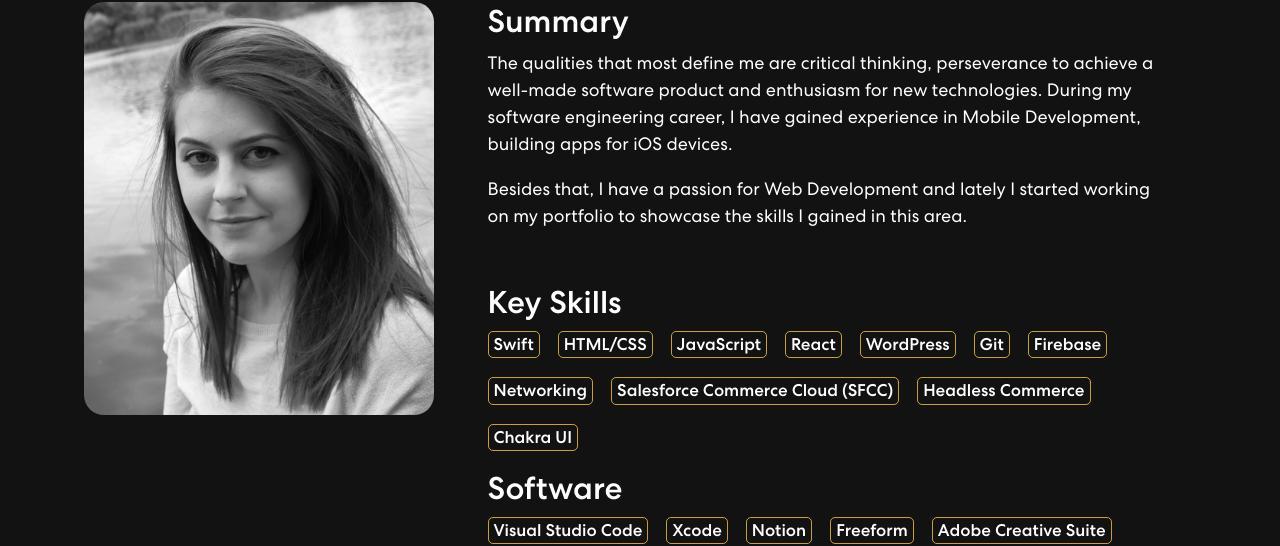
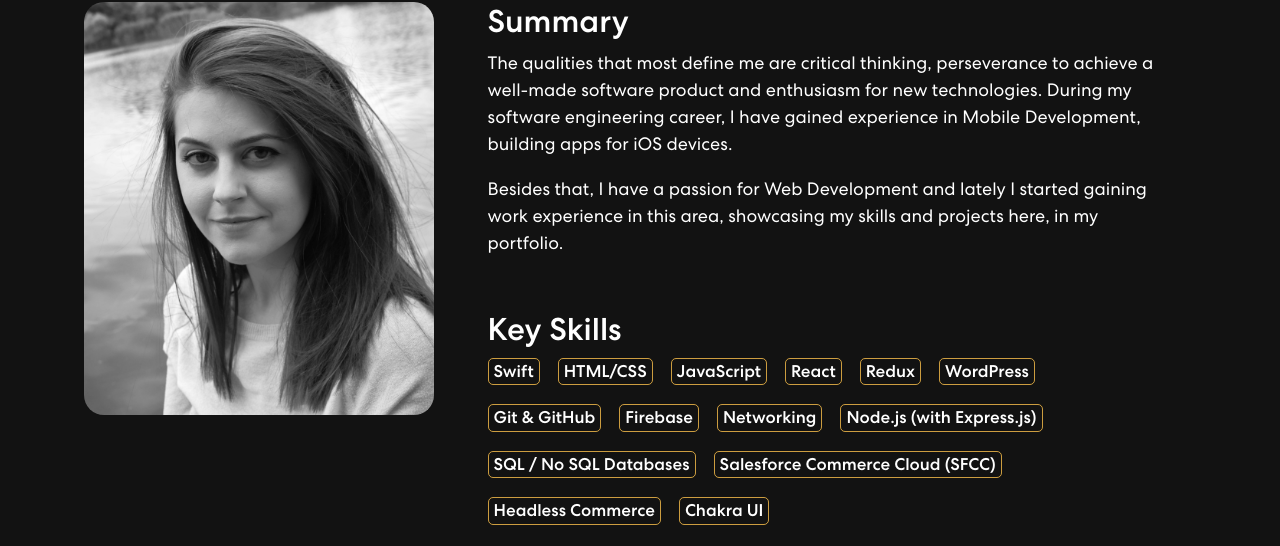
Before and after one commit to nanualinav/personal-portfolio, a React (Create React App) app: page / in a window 1280 px wide. Shown: the part 852-1398 px from the top of the page. Built offline with nearby package versions, Linux system fonts and the light colour scheme.

Commit message:
Updated skills section

```diff
--- a/src/components/Skills.js
+++ b/src/components/Skills.js
@@ -20,7 +20,7 @@ export const Skills = () => {
               During my software engineering career, I have gained experience in Mobile Development, building apps for iOS devices.
             </p>
             <p>
-              Besides that, I have a passion for Web Development and lately I started working on my portfolio to showcase the skills I gained in this area.
+              Besides that, I have a passion for Web Development and lately I started gaining work experience in this area, showcasing my skills and projects here, in my portfolio.
             </p>
             <h3 className="mt-5">Key Skills</h3>
             <div className="d-inline-block tech-box me-3">
@@ -36,16 +36,25 @@ export const Skills = () => {
               <p>React</p>
             </div>
             <div className="d-inline-block tech-box me-3">
+              <p>Redux</p>
+            </div>
+            <div className="d-inline-block tech-box me-3">
               <p>WordPress</p>
             </div>
             <div className="d-inline-block tech-box me-3">
-              <p>Git</p>
+              <p>Git & GitHub</p>
             </div>
             <div className="d-inline-block tech-box me-3">
               <p>Firebase</p>
             </div>
             <div className="d-inline-block tech-box me-3">
               <p>Networking</p>
+            </div>
+            <div className="d-inline-block tech-box me-3">
+              <p>Node.js (with Express.js)</p>
+            </div>
+            <div className="d-inline-block tech-box me-3">
+              <p>SQL / No SQL Databases</p>
             </div>
             <div className="d-inline-block tech-box me-3">
               <p>Salesforce Commerce Cloud (SFCC)</p>
```
